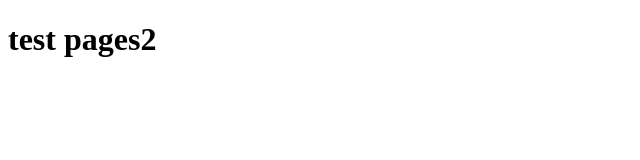
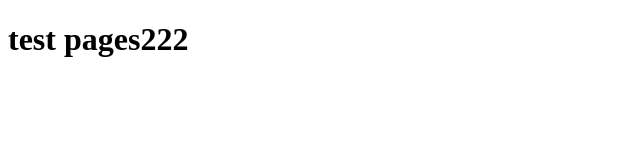
Before and after one commit to ciel69/ciel69.github.io, a plain HTML site: page index.html in a window 1280 px wide. Shown: the full height of the page, 0-640 px from the left. Drawn offline with Linux system fonts and the light colour scheme.

Commit message:
test page

```diff
--- a/index.html
+++ b/index.html
@@ -6,7 +6,7 @@
 </head>
 <body>
 
-<h1>test pages2</h1>
+<h1>test pages222</h1>
 
 </body>
 </html>
```
